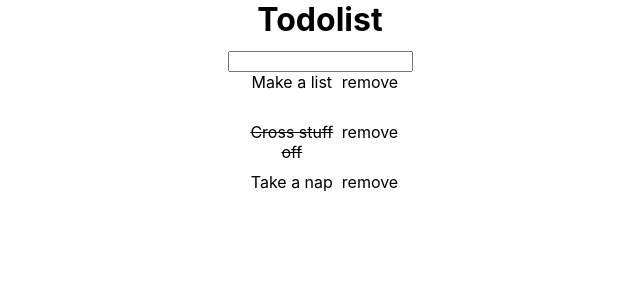
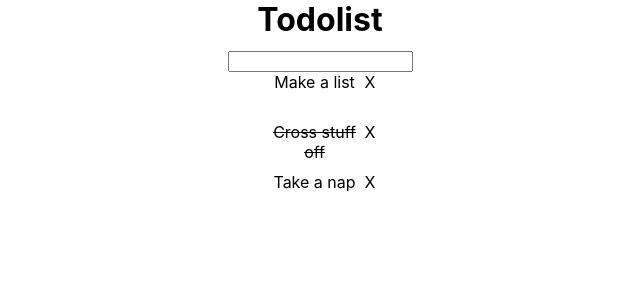
Before and after one commit to WebDeveloperTom/obligatory-todo-list, a React (Create React App) app: page / in a window 1280 px wide. Shown: the top 300 px of the page, without its empty margins (320-960 px from the left). Built offline with nearby package versions, Linux system fonts and the light colour scheme.

Commit message:
update remove button

```diff
--- a/src/components/ToDoItem.js
+++ b/src/components/ToDoItem.js
@@ -13,7 +13,12 @@ class ToDoItem extends Component {
         <label onClick={handleClick.bind(this, this.props.info.id)}>
           <li style={this.getStyle()}>{this.props.info.title}</li>
         </label>
-        <p onClick={remove.bind(this, this.props.info.id)}>remove</p>
+        <span
+          className="remove"
+          onClick={remove.bind(this, this.props.info.id)}
+        >
+          X
+        </span>
       </div>
     );
   }
```
